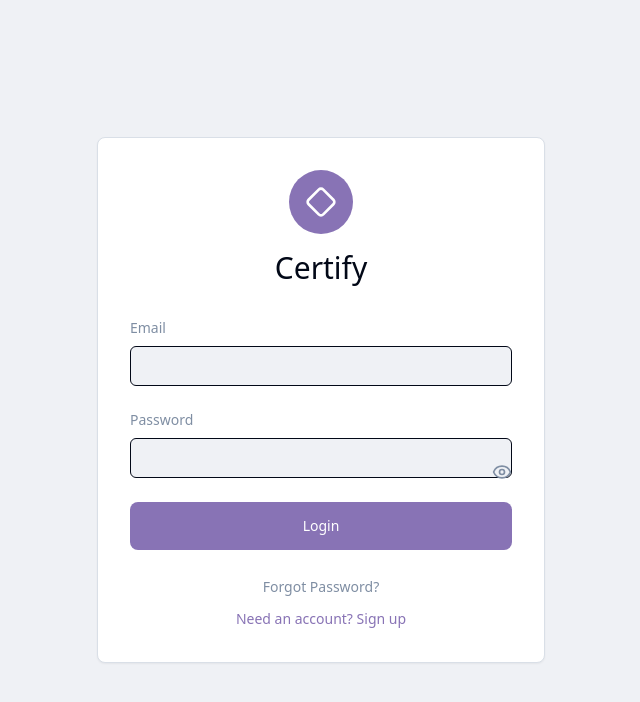
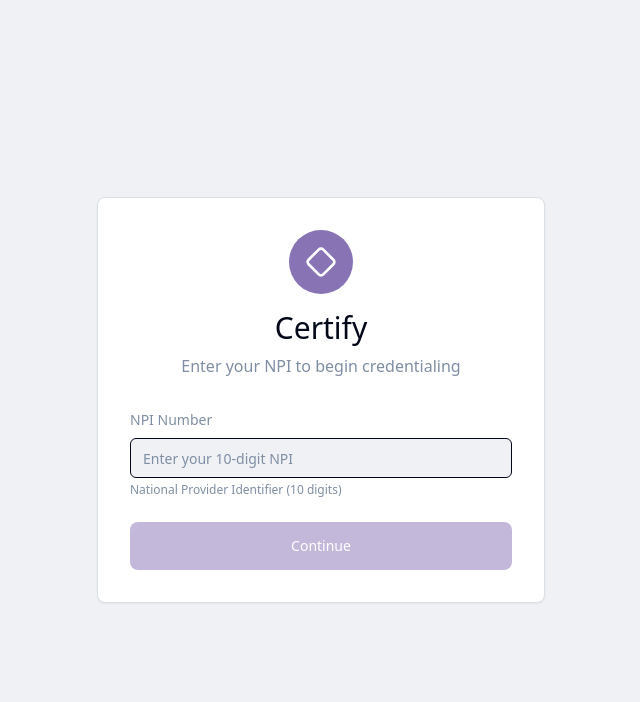
Before and after one commit to nashcertifyos/npi-validation-hub, a React (Vite) app: page / in a window 1280 px wide. Shown: the top 702 px of the page, without its empty margins (319-959 px from the left). Built offline with nearby package versions, Linux system fonts and the light colour scheme.

Commit message:
Remove email and password fields

```diff
--- a/src/components/AuthCard.tsx
+++ b/src/components/AuthCard.tsx
@@ -1,5 +1,5 @@
 import { useState } from "react";
-import { Eye, EyeOff, Diamond } from "lucide-react";
+import { Diamond } from "lucide-react";
 import { Button } from "@/components/ui/button";
 import { Input } from "@/components/ui/input";
 import { Card, CardContent } from "@/components/ui/card";
@@ -9,20 +9,12 @@ interface AuthCardProps {
 }
 
 export const AuthCard = ({ onAuthenticated }: AuthCardProps) => {
-  const [email, setEmail] = useState("");
-  const [password, setPassword] = useState("");
   const [npi, setNpi] = useState("");
-  const [showPassword, setShowPassword] = useState(false);
-  const [isLogin, setIsLogin] = useState(true);
 
   const handleSubmit = (e: React.FormEvent) => {
     e.preventDefault();
-    if (isLogin) {
-      // For demo purposes, simulate login
-      onAuthenticated("1234567890");
-    } else {
-      // For demo purposes, use the entered NPI
-      onAuthenticated(npi || "1234567890");
+    if (npi.trim()) {
+      onAuthenticated(npi.trim());
     }
   };
 
@@ -35,84 +27,35 @@ export const AuthCard = ({ onAuthenticated }: AuthCardProps) => {
               <Diamond className="w-8 h-8 text-primary-foreground" />
             </div>
             <h1 className="text-3xl font-light text-foreground">Certify</h1>
+            <p className="text-muted-foreground mt-2">Enter your NPI to begin credentialing</p>
           </div>
 
           <form onSubmit={handleSubmit} className="space-y-6">
             <div>
               <label className="block text-muted-foreground text-sm mb-2">
-                Email
+                NPI Number
               </label>
               <Input
-                type="email"
-                value={email}
-                onChange={(e) => setEmail(e.target.value)}
+                type="text"
+                value={npi}
+                onChange={(e) => setNpi(e.target.value.replace(/\D/g, "").slice(0, 10))}
                 className="underline-input"
+                placeholder="Enter your 10-digit NPI"
+                maxLength={10}
                 required
               />
+              <p className="text-xs text-muted-foreground mt-1">
+                National Provider Identifier (10 digits)
+              </p>
             </div>
-
-            <div>
-              <label className="block text-muted-foreground text-sm mb-2">
-                Password
-              </label>
-              <div className="relative">
-                <Input
-                  type={showPassword ? "text" : "password"}
-                  value={password}
-                  onChange={(e) => setPassword(e.target.value)}
-                  className="underline-input pr-10"
-                  required
-                />
-                <button
-                  type="button"
-                  onClick={() => setShowPassword(!showPassword)}
-                  className="absolute right-0 top-6 text-muted-foreground"
-                >
-                  {showPassword ? <EyeOff size={20} /> : <Eye size={20} />}
-                </button>
-              </div>
-            </div>
-
-            {!isLogin && (
-              <div>
-                <label className="block text-muted-foreground text-sm mb-2">
-                  NPI Number
-                </label>
-                <Input
-                  type="text"
-                  value={npi}
-                  onChange={(e) => setNpi(e.target.value)}
-                  className="underline-input"
-                  placeholder="Enter your 10-digit NPI"
-                  maxLength={10}
-                />
-              </div>
-            )}
 
             <Button
               type="submit"
               className="w-full h-12 bg-primary hover:bg-primary/90 text-primary-foreground rounded-lg font-medium"
+              disabled={npi.length !== 10}
             >
-              {isLogin ? "Login" : "Sign Up"}
+              Continue
             </Button>
-
-            <div className="text-center space-y-2">
-              <button
-                type="button"
-                className="text-muted-foreground text-sm hover:text-primary transition-colors"
-              >
-                Forgot Password?
-              </button>
-              <div>
-                <button
-                  type="button"
-                  onClick={() => setIsLogin(!isLogin)}
-                  className="text-primary text-sm hover:underline"
-                >
-                  {isLogin ? "Need an account? Sign up" : "Already have an account? Login"}
-                </button>
-              </div>
-            </div>
           </form>
         </CardContent>
       </Card>
```
